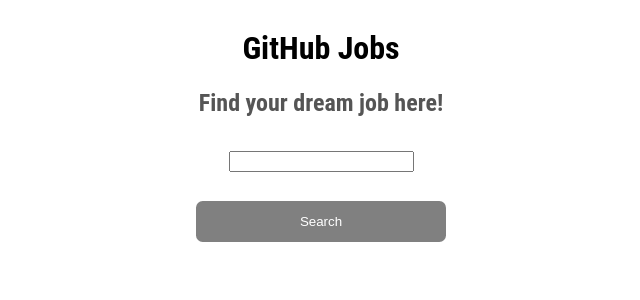
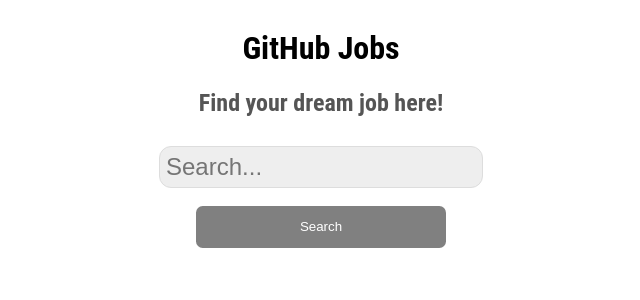
Before and after one commit to g7tro4w/gh-jobs, a Vue app: page / in a window 1280 px wide. Shown: the top 300 px of the page, without its empty margins (319-959 px from the left). Built offline with nearby package versions, Linux system fonts and the light colour scheme.

Commit message:
Feat(Search): Added input component

```diff
--- /dev/null
+++ b/src/components/Input.vue
@@ -0,0 +1,52 @@
+<template>
+    <div class="input-wrapper">
+        <input
+            v-model="inputValue"
+            @input="onInput"
+            :placeholder="placeholder"
+            class="input"
+            :type="type"/>
+    </div>
+</template>
+<script>
+export default {
+    props: {
+        value: {
+            type: String,
+            default: ''
+        },
+        type: {
+            type: String,
+            default: 'text'
+        },
+        placeholder: {
+            type: String,
+            default: ''
+        }
+    },
+    data() {
+        return {
+            inputValue: this.value
+        }
+    },
+    methods: {
+        onInput() {
+            this.$emit('input', this.inputValue)
+        }
+    }
+}
+</script>
+<style>
+    .input {
+        outline: none;
+        padding: 0.25em 0.25em 0.25em 0.25em;
+        border: none;
+        background-color: #EEE;
+        border: 1px solid #DDD;
+        border-radius: 0.5em;
+        font-size: 1.5em;
+    }
+    .input::placeholder {
+        color: 999;
+    }
+</style>
--- a/src/components/SearchForm.vue
+++ b/src/components/SearchForm.vue
@@ -2,11 +2,12 @@
     <form
         class="form-wrapper"
         @submit.prevent="submit()">
-        <input
+        <search-input
             class="form-text-field"
             type="text"
+            placeholder="Search..."
             v-model="textField"
-            @input="updateField()">
+            @input="updateField()"/>
         <input
         class="form-button-submit"
         :disabled="isEmptyDescription"
@@ -15,7 +16,12 @@
     </form>
 </template>
 <script>
+import SearchInput from './Input.vue'
+
 export default {
+  components: {
+    'search-input': SearchInput
+  },
   props: ['value'],
   data () {
     return {
```
